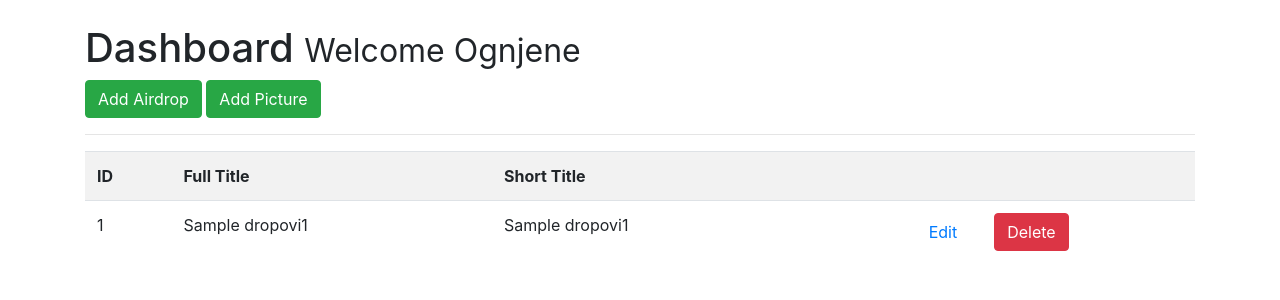
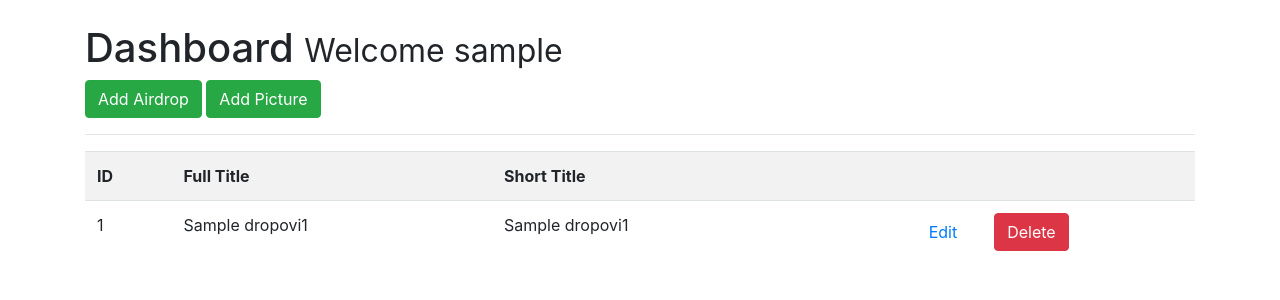
Before and after one commit to doctormilos/Bit-Pilot, a Flask app: page /dashboard in a window 1280 px wide. Shown: the part 66-366 px from the top of the page. Run offline with Flask 2, Linux system fonts and the light colour scheme; a user stored in the database is signed in; tables that the repository leaves empty hold one stand-in row (values such as "Sample post"); some libraries are stand-ins or nearby versions.

Commit message:
Better Greeting on dashboard
:chicken:

```diff
--- a/templates/dashboard.html
+++ b/templates/dashboard.html
@@ -1,7 +1,7 @@
 {% extends 'layout.html' %}
 
 {% block body %}
-  <h1>Dashboard <small> Welcome Ognjene</small></h1>
+  <h1>Dashboard <small> Welcome {{ current_user.username }}</small></h1>
   <a class="btn btn-success" href="/add_airdrop"> Add Airdrop</a>
   <a class="btn btn-success" href="/add_picture"> Add Picture</a>
   <hr>
```
